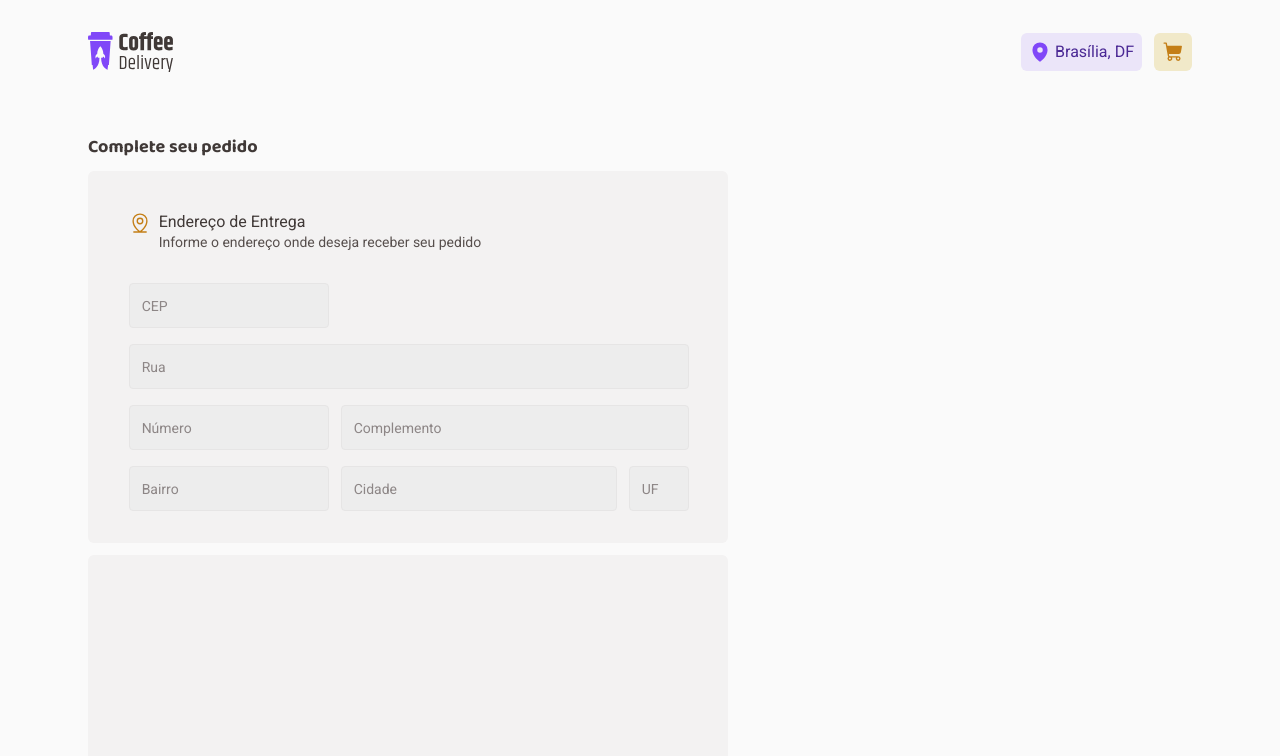
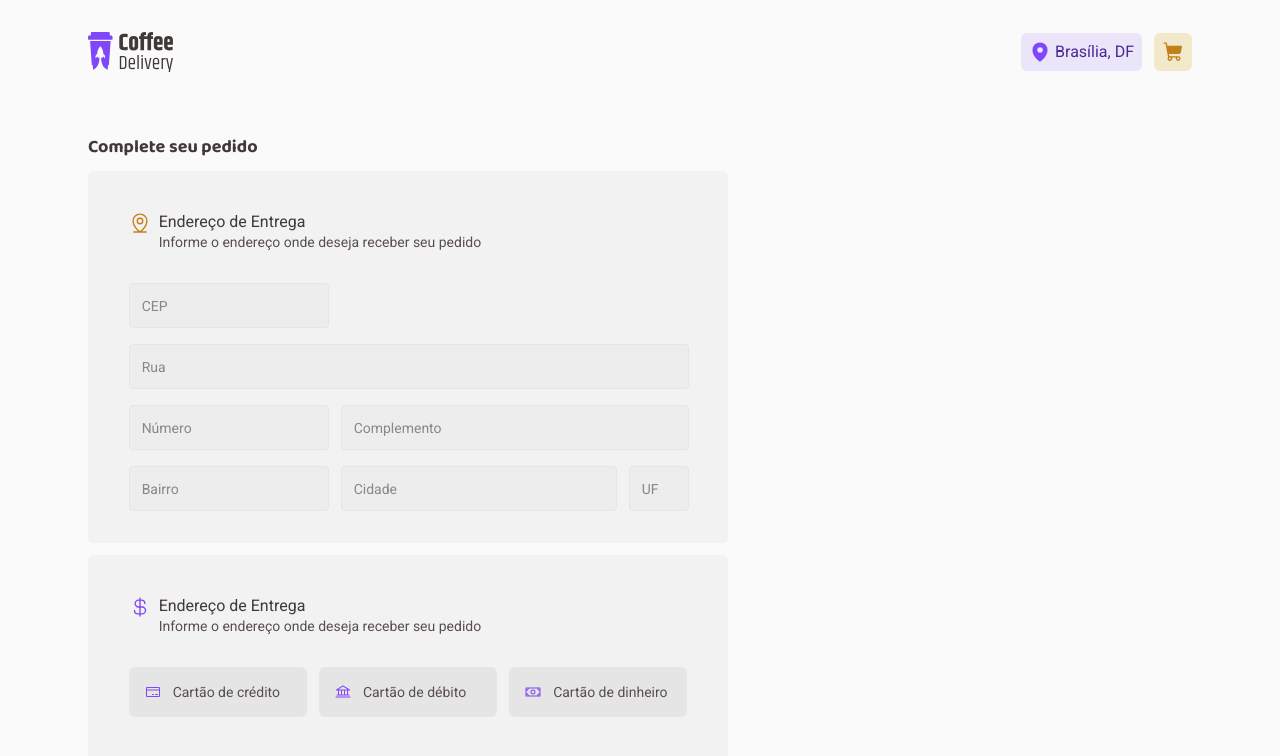
Before and after one commit to yuriqpaiva/coffee-delivery, a React (Vite) app: page /carrinho in a window 1280 px wide. Shown: the top 756 px of the page. Built offline with nearby package versions, Linux system fonts and the light colour scheme.

Commit message:
Add payment selector

```diff
--- /dev/null
+++ b/src/pages/Cart/components/OrderForm/PaymentSelector/index.tsx
@@ -0,0 +1,39 @@
+import { Bank, CreditCard, Money } from '@phosphor-icons/react'
+import { PaymentSelectorContainer, SelectorButton } from './styles'
+
+interface Props {
+  value?: 'credit' | 'debit' | 'money' | null
+  onChange?: (value: 'credit' | 'debit' | 'money') => void
+}
+
+export function PaymentSelector({ value, onChange }: Props) {
+  function handleChange(value: 'credit' | 'debit' | 'money') {
+    onChange && onChange(value)
+  }
+
+  return (
+    <PaymentSelectorContainer>
+      <SelectorButton
+        isSelected={value === 'credit'}
+        onChange={() => handleChange('credit')}
+      >
+        <CreditCard size={16} />
+        <span>Cartão de crédito</span>
+      </SelectorButton>
+      <SelectorButton
+        isSelected={value === 'debit'}
+        onChange={() => handleChange('debit')}
+      >
+        <Bank size={16} />
+        <span>Cartão de débito</span>
+      </SelectorButton>
+      <SelectorButton
+        isSelected={value === 'money'}
+        onChange={() => handleChange('debit')}
+      >
+        <Money size={16} />
+        <span>Cartão de dinheiro</span>
+      </SelectorButton>
+    </PaymentSelectorContainer>
+  )
+}
--- /dev/null
+++ b/src/pages/Cart/components/OrderForm/PaymentSelector/styles.ts
@@ -0,0 +1,47 @@
+import styled, { css } from 'styled-components'
+
+export const PaymentSelectorContainer = styled.div`
+  display: grid;
+  grid-template-columns: repeat(3, 1fr);
+
+  column-gap: 0.75rem;
+
+  margin-top: 2rem;
+`
+
+interface SelectorButtonProps {
+  isSelected?: boolean
+}
+
+export const SelectorButton = styled.button<SelectorButtonProps>`
+  border: none;
+  border-radius: 6px;
+
+  padding: 1rem;
+  cursor: pointer;
+
+  display: flex;
+  align-items: center;
+  justify-content: flex-start;
+  gap: 0.75rem;
+
+  background-color: ${({ theme, isSelected }) =>
+    isSelected ? theme.colors['purple-light'] : theme.colors['base-button']};
+
+  ${({ isSelected, theme }) =>
+    isSelected &&
+    css`
+      border: 1px solid ${theme.colors.purple};
+    `}
+
+  svg {
+    color: ${({ theme }) => theme.colors.purple};
+  }
+
+  & > span {
+    color: ${({ theme }) => theme.colors['base-text']};
+    font-size: 0.875rem;
+    line-height: 1.3;
+    font-weight: 400;
+  }
+`
--- a/src/pages/Cart/components/OrderForm/index.tsx
+++ b/src/pages/Cart/components/OrderForm/index.tsx
@@ -1,4 +1,4 @@
-import { MapPinLine } from '@phosphor-icons/react'
+import { CurrencyDollar, MapPinLine } from '@phosphor-icons/react'
 import {
   AddressFieldsWrapper,
   AddressInformationContainer,
@@ -6,9 +6,12 @@ import {
   AddressInformationHeaderText,
   OrderFormContainer,
   PaymentInformationContainer,
+  PaymentInformationHeader,
+  PaymentInformationHeaderText,
   Title,
 } from './styles'
 import { Input } from '../../../../components/Input'
+import { PaymentSelector } from './PaymentSelector'
 
 export function OrderForm() {
   return (
@@ -32,7 +35,16 @@ export function OrderForm() {
           <Input placeholder="UF" className="state" />
         </AddressFieldsWrapper>
       </AddressInformationContainer>
-      <PaymentInformationContainer></PaymentInformationContainer>
+      <PaymentInformationContainer>
+        <PaymentInformationHeader>
+          <CurrencyDollar size={22} />
+          <PaymentInformationHeaderText>
+            <h3>Endereço de Entrega</h3>
+            <p>Informe o endereço onde deseja receber seu pedido</p>
+          </PaymentInformationHeaderText>
+        </PaymentInformationHeader>
+        <PaymentSelector />
+      </PaymentInformationContainer>
     </OrderFormContainer>
   )
 }
--- a/src/pages/Cart/components/OrderForm/styles.ts
+++ b/src/pages/Cart/components/OrderForm/styles.ts
@@ -110,3 +110,31 @@ export const PaymentInformationContainer = styled.div`
 
   border-radius: 6px;
 `
+
+export const PaymentInformationHeader = styled.header`
+  display: flex;
+  gap: 0.5rem;
+
+  & > svg {
+    color: ${({ theme }) => theme.colors.purple};
+  }
+`
+
+export const PaymentInformationHeaderText = styled.div`
+  display: flex;
+  flex-direction: column;
+
+  & > h3 {
+    color: ${({ theme }) => theme.colors['base-subtitle']};
+    font-size: 1rem;
+    line-height: 1.3;
+    font-weight: 400;
+  }
+
+  & > p {
+    color: ${({ theme }) => theme.colors['base-text']};
+    font-size: 0.875rem;
+    line-height: 1.3;
+    font-weight: 400;
+  }
+`
```
